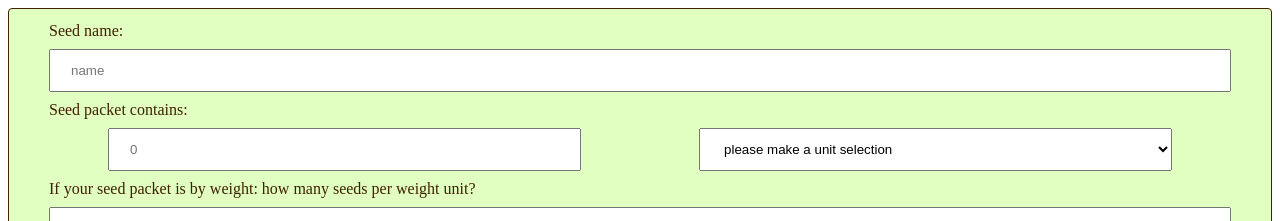
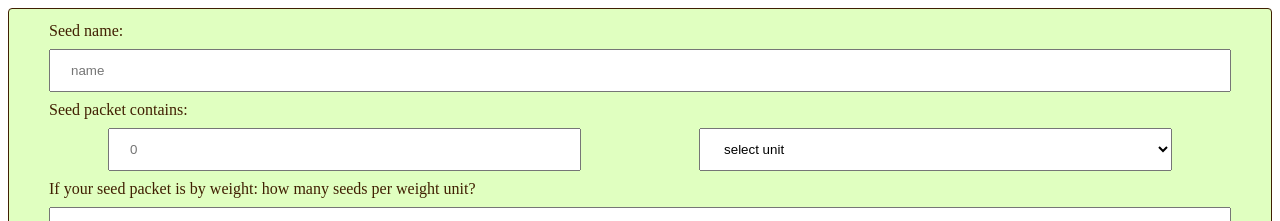
Before and after one commit to kencargill/seedcalc, a React (Create React App) app: page / in a window 1280 px wide. Shown: the top 221 px of the page. Built offline with nearby package versions, Linux system fonts and the light colour scheme.

Commit message:
drop down changes to improve mobile view

```diff
--- a/src/components/seedCalcForm.tsx
+++ b/src/components/seedCalcForm.tsx
@@ -47,7 +47,7 @@ export default function SeedCalcForm (this: any) {
                 onChange={(e) => setSeedPacketUnit(e.target.value)}
                 placeholder="seeds"
                 >
-                    <option>please make a unit selection</option>
+                    <option>select unit</option>
                     <option value="seeds">seeds</option>
                     <option value="grams">grams</option>
                     <option value="ounces">ounces</option>
```
